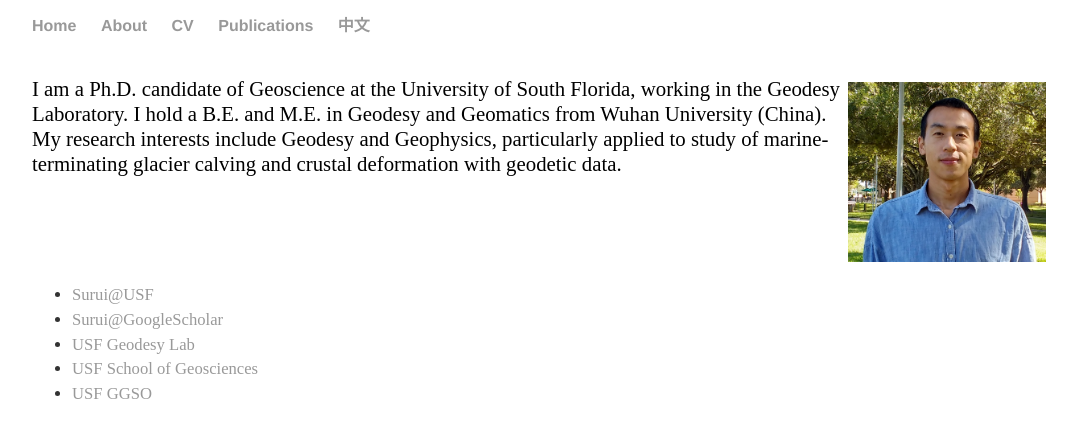
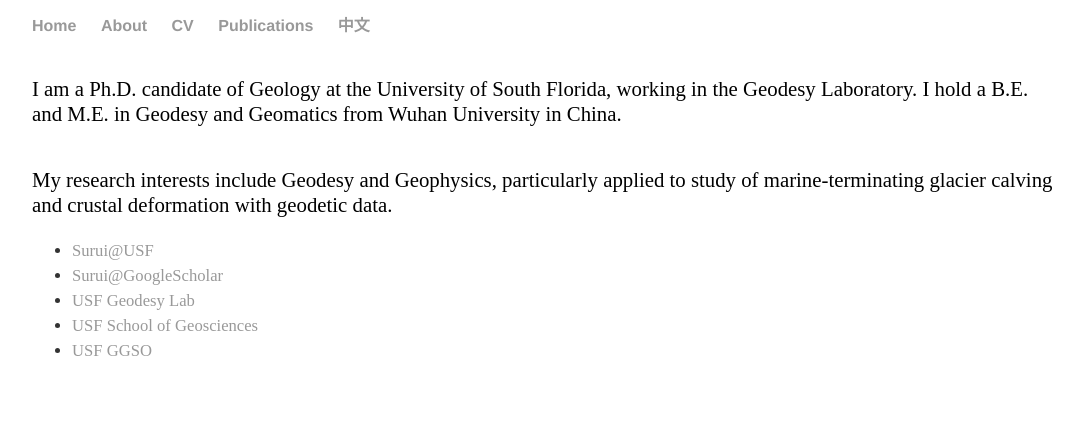
Before and after one commit to suruixie/suruixie.github.io, a Jekyll site: the page built from about/index.html, in a window 1280 px wide. Shown: the top 438 px of the page, without its empty margins (96-1179 px from the left). Built offline with Jekyll 4.4.1, drawn with Linux system fonts in a browser that asks for light colours.

Commit message:
Update index.html

```diff
--- a/about/index.html
+++ b/about/index.html
@@ -2,10 +2,11 @@
 layout: default
 title: About Surui Xie
 ---
+<p style="line-height:150%>
+	<img src="../images/Surui_2018.jpg" height="180" style="float:right; margin-right:10px; margin-top:5px;" />
+	I am a Ph.D. candidate of Geology at the University of South Florida, working in the Geodesy Laboratory. I hold a B.E. and M.E. in Geodesy and Geomatics from Wuhan University in China.
+</p>
 <p>
-	<img src="../images/Surui_2018.jpg" height="180" style="float:right; margin-right:10px; margin-top:5px;" />
-	I am a Ph.D. candidate of Geoscience at the University of South Florida, working in the Geodesy Laboratory. I hold a B.E. and M.E. in Geodesy and Geomatics from Wuhan University (China).
-
 	My research interests include Geodesy and Geophysics, particularly applied to study of marine-terminating glacier calving and crustal deformation with geodetic data.
 </p>
 <ul class="contacts">
```
